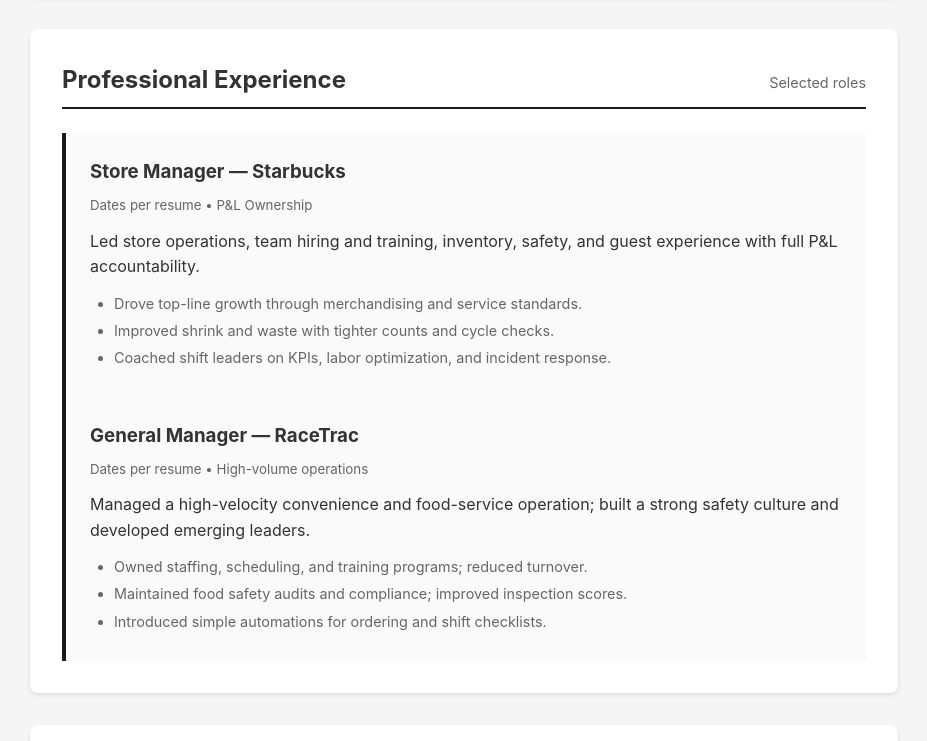
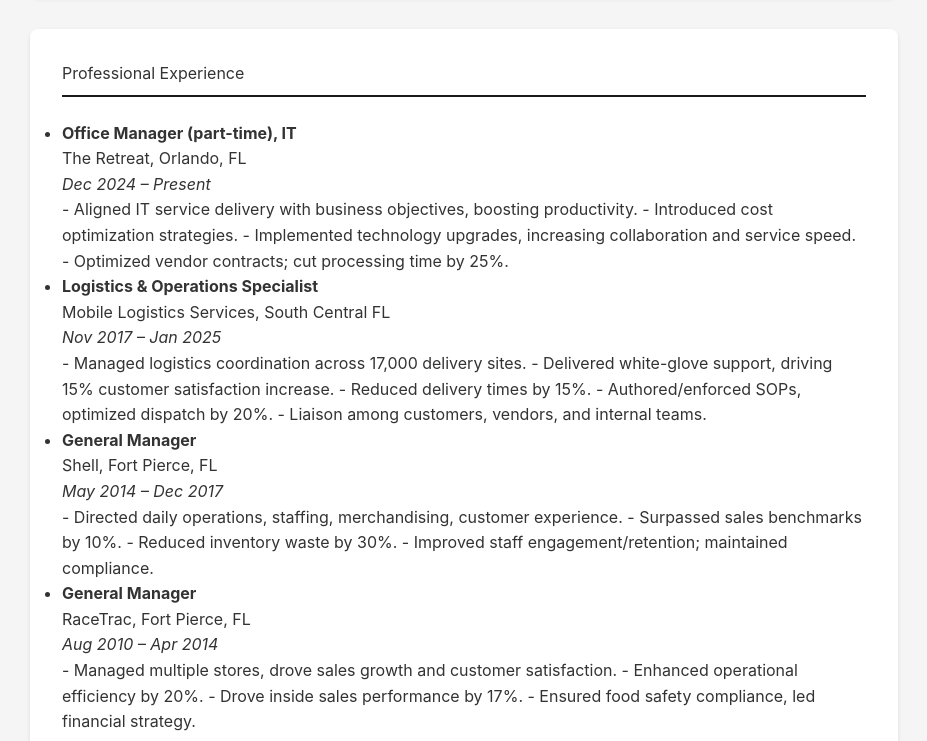
Before and after one commit to equicktruth-ctrl/portfolio-website, a plain HTML site: page public/index.html in a window 1280 px wide. Shown: the part 659-1400 px from the top of the page, without its empty margins (176-1103 px from the left). Drawn offline with Linux system fonts and the light colour scheme.

Commit message:
Revise professional experience and contact information
Updated professional details including job titles, emails, and responsibilities in the experience section.

```diff
--- a/public/index.html
+++ b/public/index.html
@@ -41,11 +41,11 @@
   <!-- Hero Intro Section -->
   <div class="hero">
     <h1>Erik Vigorito</h1>
-    <p>Operations Leader | IT Systems Specialist | Process Optimizer</p>
+    <p>Operations Leader | IT Systems Specialist | Technology Remote Operations</p>
     <div class="contact-info">
-      Email: erikvigorito@gmail.com | Phone: (321) 246-2253
+      Email: erikjvigorito@gmail.com | Phone: (772) 501-6879
     </div>
-    <a href="https://www.linkedin.com/in/erik-vigorito" target="_blank">LinkedIn Profile</a>
+    <a href="https://www.linkedin.com/in/erik-j-v" target="_blank">LinkedIn Profile</a>
   </div>
 
   <header>
@@ -58,29 +58,46 @@
       <p>I bring hands-on operational leadership from fast-paced retail and food-service environments, combined with a growing technical skillset in IT administration, SaaS platforms, and process automation. I thrive on solving problems, building efficient systems, and empowering teams to deliver exceptional results.</p>
     </section>
     <section id="experience">
-      <div class="section-title"><h2>Professional Experience</h2><span class="muted">Selected roles</span></div>
-      <div class="event">
-        <div class="card">
-          <h3>Store Manager — Starbucks</h3>
-          <small>Dates per resume • P&L Ownership</small>
-          <p>Led store operations, team hiring and training, inventory, safety, and guest experience with full P&L accountability.</p>
-          <ul class="muted">
-            <li>Drove top-line growth through merchandising and service standards.</li>
-            <li>Improved shrink and waste with tighter counts and cycle checks.</li>
-            <li>Coached shift leaders on KPIs, labor optimization, and incident response.</li>
-          </ul>
-        </div>
-      </div>
-      <div class="event">
-        <div class="card">
-          <h3>General Manager — RaceTrac</h3>
-          <small>Dates per resume • High-volume operations</small>
-          <p>Managed a high-velocity convenience and food-service operation; built a strong safety culture and developed emerging leaders.</p>
-          <ul class="muted">
-            <li>Owned staffing, scheduling, and training programs; reduced turnover.</li>
-            <li>Maintained food safety audits and compliance; improved inspection scores.</li>
-            <li>Introduced simple automations for ordering and shift checklists.</li>
-          </ul>
+      <div class="section-title">Professional Experience</div>
+<ul class="timeline">
+  <li>
+    <strong>Office Manager (part-time), IT</strong><br>
+    The Retreat, Orlando, FL<br>
+    <em>Dec 2024 – Present</em><br>
+    - Aligned IT service delivery with business objectives, boosting productivity.
+    - Introduced cost optimization strategies.
+    - Implemented technology upgrades, increasing collaboration and service speed.
+    - Optimized vendor contracts; cut processing time by 25%.
+  </li>
+  <li>
+    <strong>Logistics & Operations Specialist</strong><br>
+    Mobile Logistics Services, South Central FL<br>
+    <em>Nov 2017 – Jan 2025</em><br>
+    - Managed logistics coordination across 17,000 delivery sites.
+    - Delivered white-glove support, driving 15% customer satisfaction increase.
+    - Reduced delivery times by 15%.
+    - Authored/enforced SOPs, optimized dispatch by 20%.
+    - Liaison among customers, vendors, and internal teams.
+  </li>
+  <li>
+    <strong>General Manager</strong><br>
+    Shell, Fort Pierce, FL<br>
+    <em>May 2014 – Dec 2017</em><br>
+    - Directed daily operations, staffing, merchandising, customer experience.
+    - Surpassed sales benchmarks by 10%.
+    - Reduced inventory waste by 30%.
+    - Improved staff engagement/retention; maintained compliance.
+  </li>
+  <li>
+    <strong>General Manager</strong><br>
+    RaceTrac, Fort Pierce, FL<br>
+    <em>Aug 2010 – Apr 2014</em><br>
+    - Managed multiple stores, drove sales growth and customer satisfaction.
+    - Enhanced operational efficiency by 20%.
+    - Drove inside sales performance by 17%.
+    - Ensured food safety compliance, led financial strategy.
+  </li>
+</ul>
         </div>
       </div>
     </section>
```
